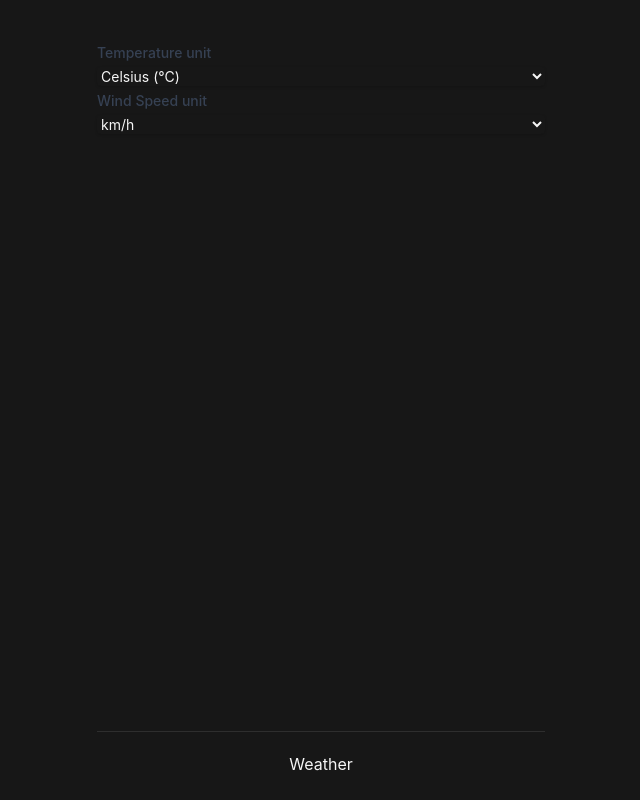
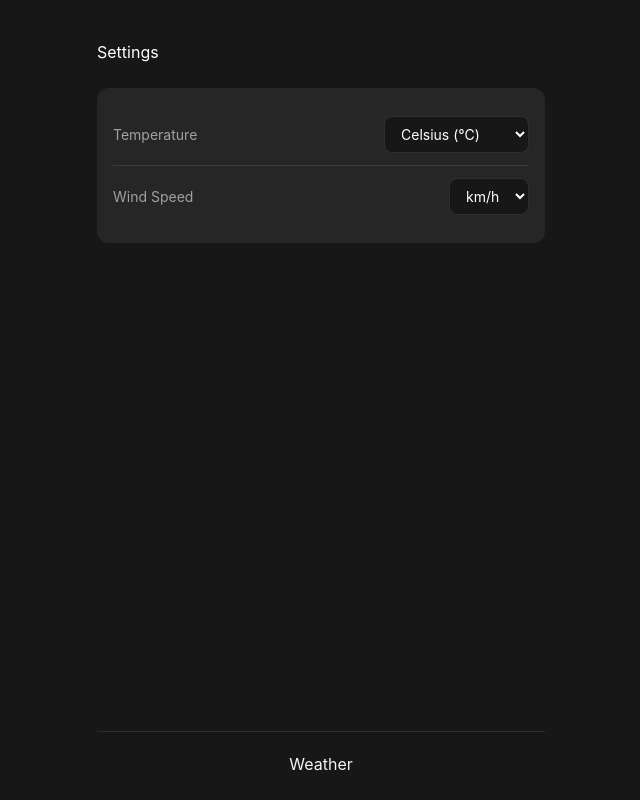
Before and after one commit to turbolagged/Vaercast, a React (Vite) app: page /settings in a window 1280 px wide. Shown: the whole page, without its empty margins (319-959 px from the left). Built offline with nearby package versions, Linux system fonts and the light colour scheme.

Commit message:
feat: update settings UI

```diff
--- a/src/features/weather/components/Settings.tsx
+++ b/src/features/weather/components/Settings.tsx
@@ -21,30 +21,35 @@ export default function Settings() {
 
   return (
     <>
-      <label htmlFor="tempUnit">
-        <span className="text-sm font-medium text-gray-700">Temperature unit</span>
+      <div>
+        <h3 className="mb-6 flex items-center gap-3 text-base font-normal text-white">Settings</h3>
+
+        <div className="rounded-xl bg-neutral-800 p-4">
+          <div className="flex items-center justify-between border-b border-white/10 py-3">
+            <div className="flex items-center gap-2 text-sm text-neutral-400">Temperature</div>
 
             <select
               value={settings.temperatureUnit}
               onChange={(e) => setTempUnit(e.target.value as TemperatureUnit)}
-          className="mt-0.5 w-full rounded border-gray-300 shadow-sm sm:text-sm">
+              className="rounded-lg border border-white/10 bg-neutral-900 px-3 py-2 text-sm text-white outline-none focus:border-lime-500/60">
               <option value="celsius">Celsius (°C)</option>
               <option value="fahrenheit">Fahrenheit (°F)</option>
             </select>
-      </label>
-      <label htmlFor="tempUnit">
-        <span className="text-sm font-medium text-gray-700">Wind Speed unit</span>
+          </div>
+
+          <div className="flex items-center justify-between py-3">
+            <div className="flex items-center gap-2 text-sm text-neutral-400">Wind Speed</div>
 
             <select
               value={settings.windSpeedUnit}
               onChange={(e) => setWindSpeedUnit(e.target.value as WindSpeedUnit)}
-          className="mt-0.5 w-full rounded border-gray-300 shadow-sm sm:text-sm">
+              className="rounded-lg border border-white/10 bg-neutral-900 px-3 py-2 text-sm text-white outline-none focus:border-lime-500/60">
               <option value="kmh">km/h</option>
               <option value="mph">mph</option>
-          {/* <option value="kn">kn</option> */}
-          {/* <option value="ms">m/s</option> */}
             </select>
-      </label>
+          </div>
+        </div>
+      </div>
     </>
   );
 }
```
Lines whose indentation alone changed are shown as unchanged.
